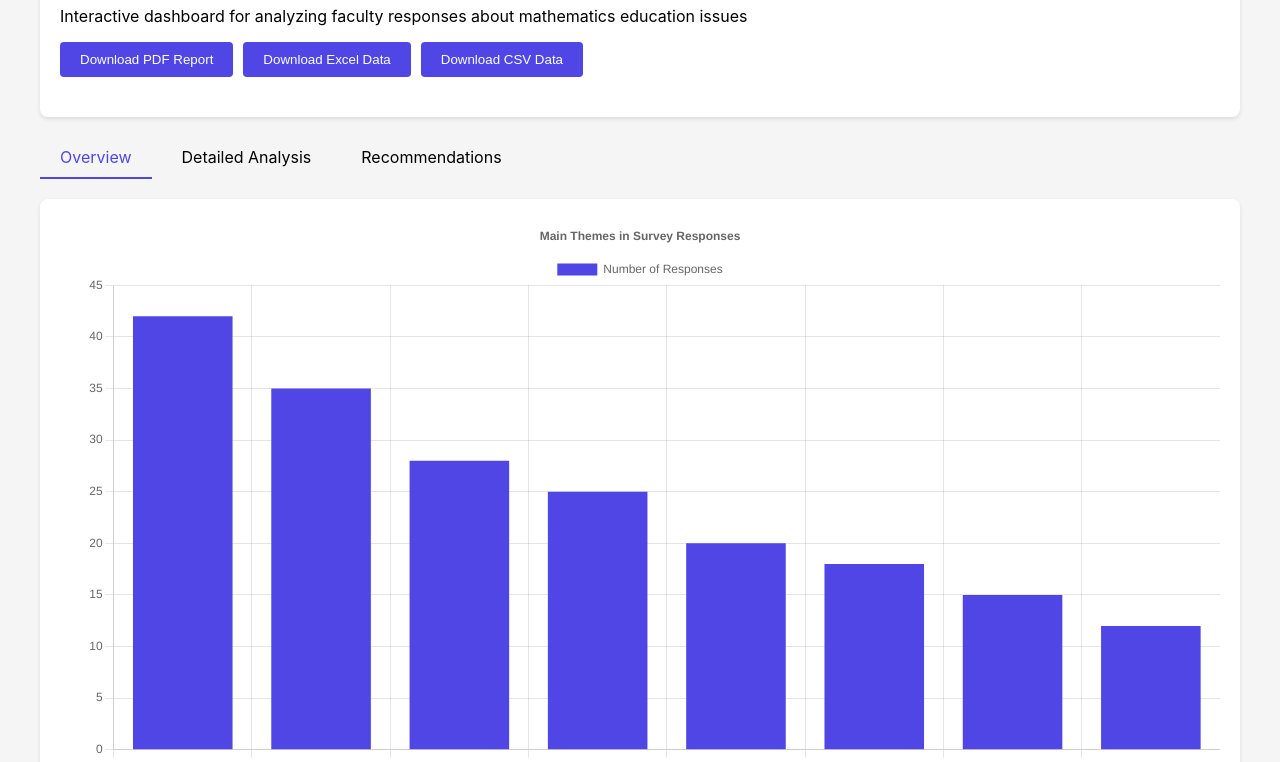
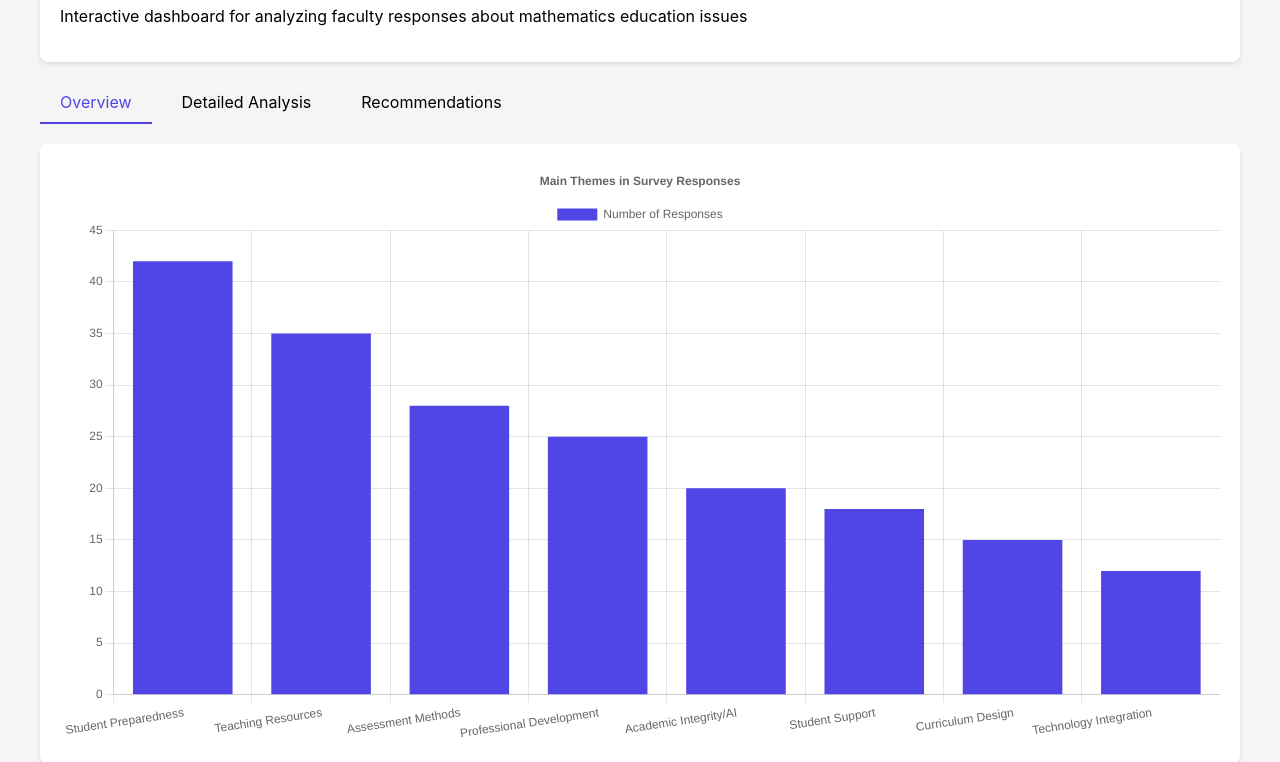
Before and after one commit to cmontgo/OCMC-research-2024, a plain HTML site: page index.html in a window 1280 px wide. Shown: the part 116-878 px from the top of the page. Drawn offline with nearby package versions, Linux system fonts and the light colour scheme.

Commit message:
removed download buttons

```diff
--- a/index.html
+++ b/index.html
@@ -95,11 +95,6 @@
         <div class="header">
             <h1>Math Education Survey Analysis</h1>
             <p>Interactive dashboard for analyzing faculty responses about mathematics education issues</p>
-            <div class="button-group">
-                <button onclick="downloadPDF()">Download PDF Report</button>
-                <button onclick="downloadExcel()">Download Excel Data</button>
-                <button onclick="downloadCSV()">Download CSV Data</button>
-            </div>
         </div>
 
         <div class="tab-group">
```
